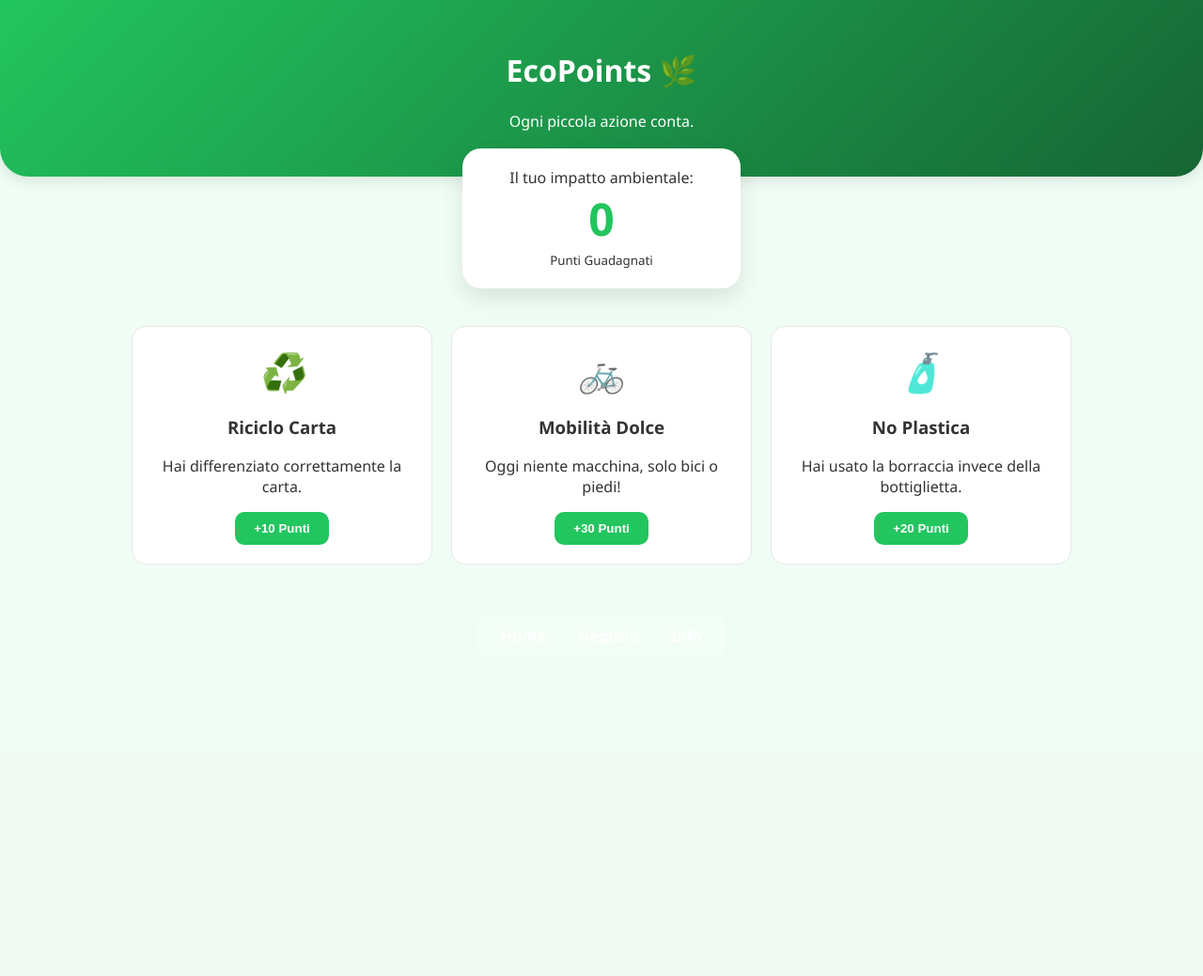
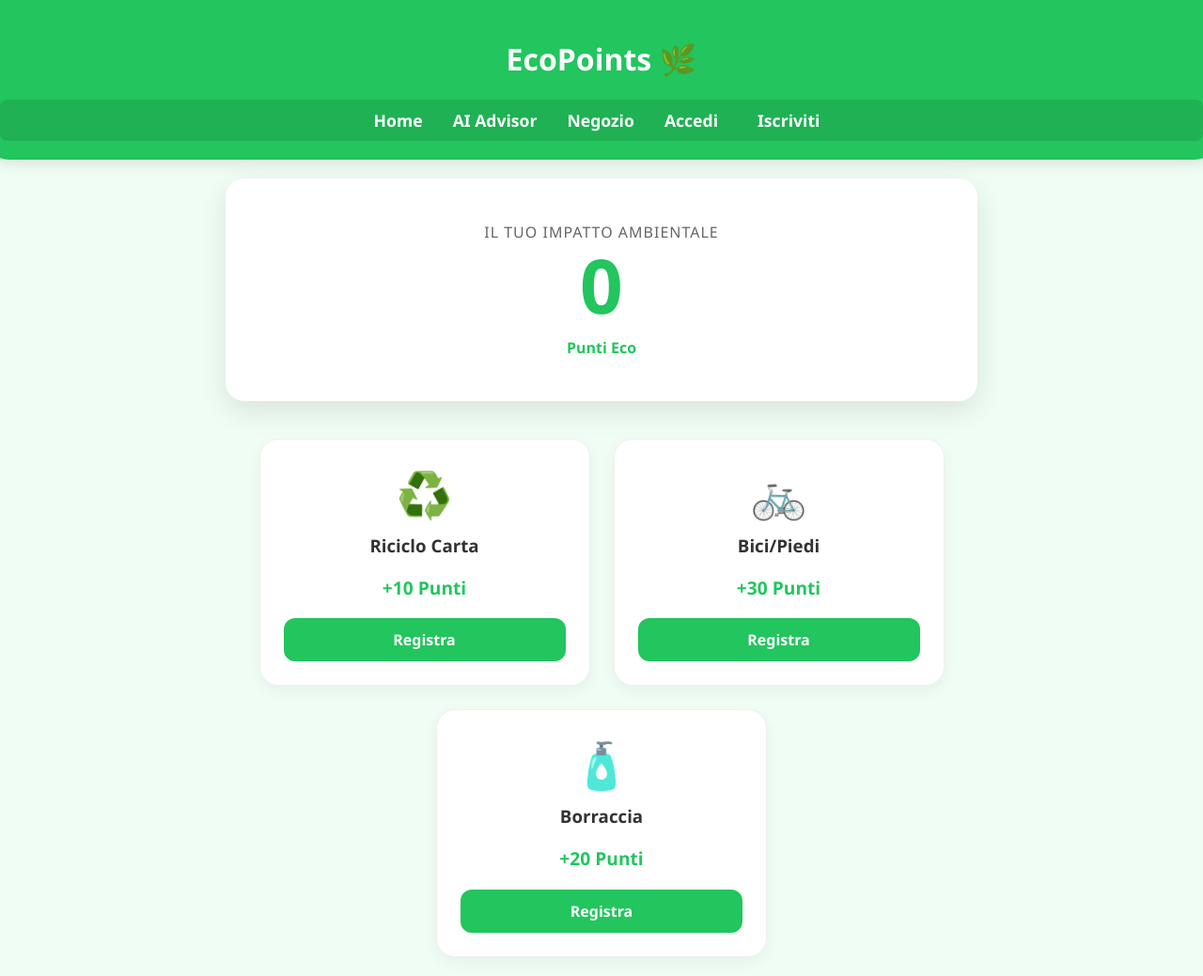
Before and after one commit to Kap209/cambiamento-climatico, a Flask app: page / in a window 1280 px wide. Shown: the whole page at 94% size. Before the commit the page ends 601 px from the top, so only its background shows below. Run offline with Flask 3, Linux system fonts and the light colour scheme.

Commit message:
Versione finale EcoPoints: Flask, Database, Login e AI Advisor

```diff
--- a/app.py
+++ b/app.py
@@ -1,18 +1,82 @@
-from flask import Flask, render_template
+from flask import Flask, render_template, request, redirect, url_for, session, flash
+from flask_sqlalchemy import SQLAlchemy
+from werkzeug.security import generate_password_hash, check_password_hash
+import os
 
 app = Flask(__name__)
+app.config['SECRET_KEY'] = 'chiave_segreta_123'
+app.config['SQLALCHEMY_DATABASE_URI'] = 'sqlite:///utenti.db'
+db = SQLAlchemy(app)
 
+# Modello del Database
+class User(db.Model):
+    id = db.Column(db.Integer, primary_key=True)
+    username = db.Column(db.String(50), unique=True, nullable=False)
+    password = db.Column(db.String(100), nullable=False)
+    punti = db.Column(db.Integer, default=0)
+
+with app.app_context():
+    db.create_all()
+
+# --- FUNZIONE AGGIUNGI PUNTI (La logica del bottone) ---
+@app.route("/aggiungi_punti/<int:valore>")
+def aggiungi_punti(valore):
+    if 'user_id' in session:
+        utente = User.query.get(session['user_id'])
+        utente.punti += valore
+        db.session.commit()
+    return redirect(url_for('home'))
+
+# --- ROTTE PAGINE ---
 @app.route("/")
 def home():
-    return render_template("index.html")
+    punti_attuali = 0
+    if 'user_id' in session:
+        utente = User.query.get(session['user_id'])
+        punti_attuali = utente.punti
+    return render_template("index.html", punti=punti_attuali)
+
+@app.route("/ai-advisor", methods=['GET', 'POST'])
+def ai_advisor():
+    consiglio = ""
+    if request.method == 'POST':
+        oggetto = request.form.get('oggetto').lower()
+        if "plastica" in oggetto: consiglio = "Va nel bidone GIALLO! (+10 punti)"
+        elif "carta" in oggetto: consiglio = "Va nel bidone BLU! (+10 punti)"
+        else: consiglio = "Chiedi al tuo comune, l'IA è incerta."
+    return render_template("ai_advisor.html", consiglio=consiglio)
+
+@app.route("/login", methods=['GET', 'POST'])
+def login():
+    if request.method == 'POST':
+        user = User.query.filter_by(username=request.form.get('username')).first()
+        if user and check_password_hash(user.password, request.form.get('password')):
+            session['user_id'] = user.id
+            session['user'] = user.username
+            return redirect(url_for('home'))
+    return render_template("login.html")
+
+@app.route("/signup", methods=['GET', 'POST'])
+def signup():
+    if request.method == 'POST':
+        hashed_pw = generate_password_hash(request.form.get('password'), method='pbkdf2:sha256')
+        nuovo = User(username=request.form.get('username'), password=hashed_pw)
+        db.session.add(nuovo)
+        db.session.commit()
+        return redirect(url_for('login'))
+    return render_template("signup.html")
+
+@app.route("/logout")
+def logout():
+    session.clear()
+    return redirect(url_for('home'))
 
 @app.route("/negozio")
 def negozio():
-    return render_template("negozio.html")
-
-@app.route("/info")
-def info():
-    return render_template("info.html")
+    punti = 0
+    if 'user_id' in session:
+        punti = User.query.get(session['user_id']).punti
+    return render_template("negozio.html", punti=punti)
 
 if __name__ == "__main__":
     app.run(debug=True)
--- /dev/null
+++ b/documento.txt
@@ -0,0 +1,5 @@
+1. creare l'iscrizione del utente e il login + verificare che va!
+2. Creare un database per sare dei utenti + verificare
+3. Migliorare la Sicurezza del sito
+4. Impostare nel sito un intelligenza artificiale
+5. DataBase funzionate = SI
--- a/static/style.css
+++ b/static/style.css
@@ -102,3 +102,163 @@ nav a {
 nav a:hover {
     text-decoration: underline;
 }
+
+/* Forza il colore dei link nel menu per renderli visibili */
+nav {
+    display: block;
+    margin-top: 15px;
+    padding: 10px;
+    background: rgba(0, 0, 0, 0.1); /* Uno sfondo leggerino per staccare */
+    border-radius: 8px;
+}
+
+nav a {
+    color: #ffffff !important; /* Forza il BIANCO */
+    text-decoration: none;
+    font-weight: bold;
+    margin-right: 20px;
+    font-size: 1.1rem;
+    display: inline-block; /* Serve per rendere l'area cliccabile meglio */
+}
+
+nav a:hover {
+    color: #d1fae5 !important; /* Cambia colore quando ci passi sopra */
+    text-decoration: underline;
+}
+
+/* Se vedi dei punti elenco brutti, toglili */
+nav ul {
+    list-style: none;
+    padding: 0;
+}
+
+/* Container della navigazione */
+nav {
+    display: flex;
+    align-items: center;
+    justify-content: center;
+    gap: 15px; /* Spazio tra i bottoni */
+    margin-top: 20px;
+}
+
+/* Stile base per i bottoni del menu */
+.nav-btn {
+    padding: 10px 22px;
+    border-radius: 50px; /* Forma a pillola */
+    text-decoration: none;
+    font-weight: 600;
+    font-size: 0.95rem;
+    transition: all 0.3s ease; /* Questo rende tutto FLUIDO */
+    display: inline-block;
+    border: 2px solid transparent;
+}
+
+/* Stile specifico per ISCRIVITI (Colore pieno) */
+.btn-signup {
+    background-color: #ffffff;
+    color: #16a34a !important; /* Testo verde */
+    box-shadow: 0 4px 10px rgba(0, 0, 0, 0.15);
+}
+
+.btn-signup:hover {
+    transform: translateY(-3px); /* Si alza leggermente */
+    box-shadow: 0 6px 15px rgba(0, 0, 0, 0.2);
+    background-color: #f0fdf4;
+}
+
+/* Stile specifico per ACCEDI (Bordo bianco) */
+.btn-login {
+    background-color: transparent;
+    color: #ffffff !important;
+    border: 2px solid #ffffff;
+}
+
+.btn-login:hover {
+    background-color: rgba(255, 255, 255, 0.1);
+    transform: scale(1.05); /* Si ingrandisce leggermente */
+}
+
+/* Stile per ESCI (Rosso soft) */
+.btn-logout {
+    color: #ff8888 !important;
+    font-size: 0.9rem;
+}
+
+.btn-logout:hover {
+    color: #ff4444 !important;
+    text-decoration: underline;
+}
+
+body {
+    -webkit-font-smoothing: antialiased; /* Rende le scritte più pulite */
+    scroll-behavior: smooth; /* Rende gli scorrimenti fluidi */
+}
+
+/* Container Navigazione */
+nav {
+    display: flex;
+    align-items: center;
+    justify-content: center;
+    gap: 12px;
+    margin-top: 25px;
+    flex-wrap: wrap; /* Così su cellulare vanno a capo ordinatamente */
+}
+
+/* Base comune per tutti i bottoni del menu */
+.nav-btn {
+    padding: 10px 20px;
+    border-radius: 50px;
+    text-decoration: none;
+    font-weight: 600;
+    font-size: 0.9rem;
+    transition: all 0.3s cubic-bezier(0.4, 0, 0.2, 1); /* Animazione ancora più fluida */
+    display: inline-block;
+    border: 2px solid transparent;
+}
+
+/* HOME: Stile minimale */
+.btn-home {
+    color: rgba(255, 255, 255, 0.9) !important;
+    border: 2px solid rgba(255, 255, 255, 0.3);
+}
+
+.btn-home:hover {
+    background-color: rgba(255, 255, 255, 0.1);
+    border-color: white;
+    transform: translateY(-2px);
+}
+
+/* NEGOZIO: Colore speciale (Esempio: Oro/Giallo per i premi) */
+.btn-store {
+    background-color: #facc15; /* Giallo brillante */
+    color: #854d0e !important; /* Testo marrone scuro per contrasto */
+    box-shadow: 0 4px 10px rgba(250, 204, 21, 0.3);
+}
+
+.btn-store:hover {
+    background-color: #fde047;
+    transform: translateY(-3px) scale(1.05);
+    box-shadow: 0 6px 15px rgba(250, 204, 21, 0.4);
+}
+
+/* ACCEDI: Bordo bianco */
+.btn-login {
+    color: white !important;
+    border: 2px solid white;
+}
+
+.btn-login:hover {
+    background-color: white;
+    color: #16a34a !important;
+}
+
+/* ISCRIVITI: Bianco pieno */
+.btn-signup {
+    background-color: white;
+    color: #16a34a !important;
+}
+
+.btn-signup:hover {
+    background-color: #f0fdf4;
+    transform: translateY(-3px);
+}
--- /dev/null
+++ b/templates/base.html
@@ -0,0 +1,29 @@
+<!DOCTYPE html>
+<html lang="it">
+<head>
+    <meta charset="UTF-8">
+    <meta name="viewport" content="width=device-width, initial-scale=1.0">
+    <title>EcoPoints 🌿</title>
+    <link rel="stylesheet" href="{{ url_for('static', filename='style.css') }}">
+</head>
+<body>
+    <header style="text-align: center; background: #22c55e; color: white; padding: 20px;">
+        <h1>EcoPoints 🌿</h1>
+        <nav style="margin-top: 10px;">
+            <a href="{{ url_for('home') }}" style="color: white; margin: 0 10px; text-decoration: none;">Home</a>
+            <a href="{{ url_for('ai_advisor') }}" style="color: white; margin: 0 10px; text-decoration: none;">AI Advisor</a>
+            <a href="{{ url_for('negozio') }}" style="color: white; margin: 0 10px; text-decoration: none;">Negozio</a>
+            {% if session.get('user') %}
+                <span style="margin-left: 15px;">👤 {{ session['user'] }}</span>
+                <a href="{{ url_for('logout') }}" style="color: #ff8888; margin-left: 10px;">Esci</a>
+            {% else %}
+                <a href="{{ url_for('login') }}" style="color: white; margin-left: 10px;">Accedi</a>
+                <a href="{{ url_for('signup') }}" style="color: white; margin-left: 10px;">Iscriviti</a>
+            {% endif %}
+        </nav>
+    </header>
+    <main style="padding: 20px; max-width: 800px; margin: auto;">
+        {% block content %}{% endblock %}
+    </main>
+</body>
+</html>
--- a/templates/index.html
+++ b/templates/index.html
@@ -1,53 +1,39 @@
-<!DOCTYPE html>
-<html lang="it">
-<head>
-    <meta charset="UTF-8">
-    <meta name="viewport" content="width=device-width, initial-scale=1.0">
-    <title>EcoPoints | Salva il Pianeta</title>
-    <link rel="stylesheet" href="{{ url_for('static', filename='style.css') }}">
-</head>
-<body>
-    <header>
-        <h1>EcoPoints 🌿</h1>
-        <p>Ogni piccola azione conta.</p>
-    </header>
+{% extends "base.html" %}
 
-    <div class="score-container">
-        <span>Il tuo impatto ambientale:</span>
-        <span id="punti">0</span>
-        <small>Punti Guadagnati</small>
+{% block content %}
+<!-- Sezione Punteggio -->
+<div style="text-align: center; background: white; padding: 30px; border-radius: 20px; box-shadow: 0 10px 30px rgba(0,0,0,0.1); margin-bottom: 40px;">
+    <p style="text-transform: uppercase; letter-spacing: 1px; color: #666; margin-bottom: 5px;">Il tuo Impatto Ambientale</p>
+    <h1 style="font-size: 5rem; color: #22c55e; margin: 0; line-height: 1;">{{ punti }}</h1>
+    <p style="color: #22c55e; font-weight: bold;">Punti Eco</p>
+</div>
+
+<!-- Sezione Quest (Affiancate) -->
+<div style="display: flex; flex-wrap: wrap; justify-content: center; gap: 25px;">
+
+    <!-- AZIONE 1 -->
+    <div style="flex: 1; min-width: 250px; max-width: 300px; background: white; padding: 25px; border-radius: 20px; text-align: center; box-shadow: 0 5px 15px rgba(0,0,0,0.05); border: 1px solid #f0f0f0; transition: transform 0.3s;">
+        <div style="font-size: 3rem; margin-bottom: 10px;">♻️</div>
+        <h3 style="margin: 10px 0;">Riciclo Carta</h3>
+        <p style="color: #22c55e; font-weight: bold; font-size: 1.2rem;">+10 Punti</p>
+        <a href="{{ url_for('aggiungi_punti', valore=10) }}" style="display: block; background: #22c55e; color: white; padding: 12px; text-decoration: none; border-radius: 12px; font-weight: bold; margin-top: 15px;">Registra</a>
     </div>
 
-    <main class="grid-azioni">
-        <div class="card">
-            <i>♻️</i>
-            <h3>Riciclo Carta</h3>
-            <p>Hai differenziato correttamente la carta.</p>
-            <button onclick="aggiungiPunti(10)">+10 Punti</button>
-        </div>
+    <!-- AZIONE 2 -->
+    <div style="flex: 1; min-width: 250px; max-width: 300px; background: white; padding: 25px; border-radius: 20px; text-align: center; box-shadow: 0 5px 15px rgba(0,0,0,0.05); border: 1px solid #f0f0f0; transition: transform 0.3s;">
+        <div style="font-size: 3rem; margin-bottom: 10px;">🚲</div>
+        <h3 style="margin: 10px 0;">Bici/Piedi</h3>
+        <p style="color: #22c55e; font-weight: bold; font-size: 1.2rem;">+30 Punti</p>
+        <a href="{{ url_for('aggiungi_punti', valore=30) }}" style="display: block; background: #22c55e; color: white; padding: 12px; text-decoration: none; border-radius: 12px; font-weight: bold; margin-top: 15px;">Registra</a>
+    </div>
 
-        <div class="card">
-            <i>🚲</i>
-            <h3>Mobilità Dolce</h3>
-            <p>Oggi niente macchina, solo bici o piedi!</p>
-            <button onclick="aggiungiPunti(30)">+30 Punti</button>
-        </div>
+    <!-- AZIONE 3 -->
+    <div style="flex: 1; min-width: 250px; max-width: 300px; background: white; padding: 25px; border-radius: 20px; text-align: center; box-shadow: 0 5px 15px rgba(0,0,0,0.05); border: 1px solid #f0f0f0; transition: transform 0.3s;">
+        <div style="font-size: 3rem; margin-bottom: 10px;">🧴</div>
+        <h3 style="margin: 10px 0;">Borraccia</h3>
+        <p style="color: #22c55e; font-weight: bold; font-size: 1.2rem;">+20 Punti</p>
+        <a href="{{ url_for('aggiungi_punti', valore=20) }}" style="display: block; background: #22c55e; color: white; padding: 12px; text-decoration: none; border-radius: 12px; font-weight: bold; margin-top: 15px;">Registra</a>
+    </div>
 
-        <div class="card">
-            <i>🧴</i>
-            <h3>No Plastica</h3>
-            <p>Hai usato la borraccia invece della bottiglietta.</p>
-            <button onclick="aggiungiPunti(20)">+20 Punti</button>
-        </div>
-    </main>
-
-    <script src="/static/script.js"></script>
-
-    <nav>
-    <a href="{{ url_for('home') }}">Home</a>
-    <a href="{{ url_for('negozio') }}">Negozio</a>
-    <a href="{{ url_for('info') }}">Info</a>
-
-</nav>
-</body>
-</html>
+</div>
+{% endblock %}
```
Also changed, not shown: templates/ai_advisor.html (added, +20 -0 lines), templates/login.html (added, +11 -0 lines), templates/negozio.html (+10 -25 lines), templates/signup.html (added, +11 -0 lines), instance/utenti.db (added), templates/info.html (deleted).
